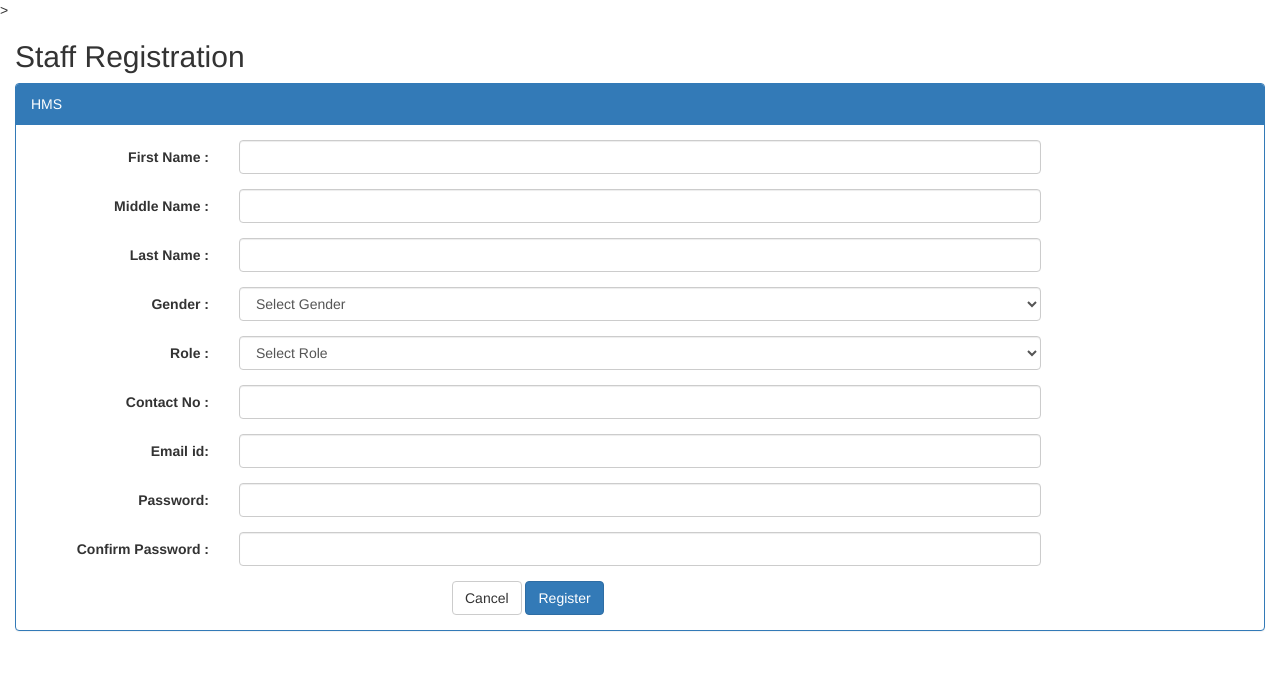
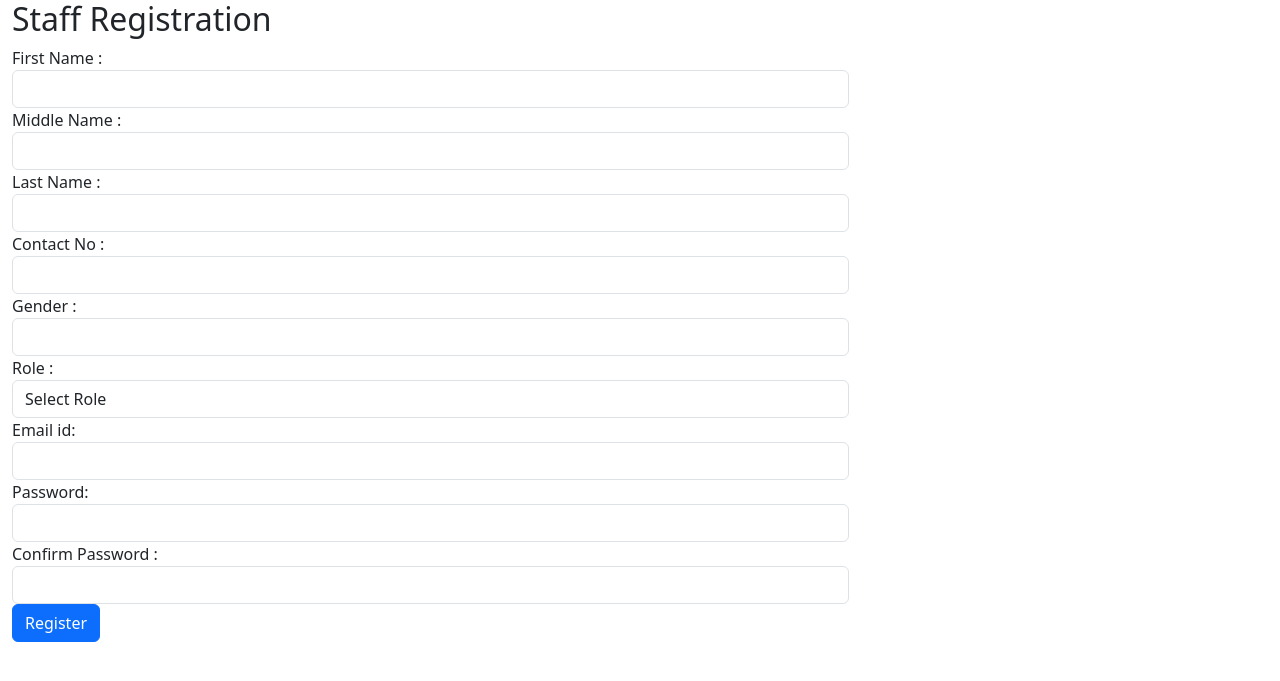
Before and after one commit to rajashnushakya/Hostel_Management_System, a PHP site: page /registration.php in a window 1280 px wide. Shown: the top 681 px of the page. Run offline with PHP 8.4, Linux system fonts and the light colour scheme; some libraries are stand-ins or nearby versions.

Commit message:
unncessary div removed

```diff
--- a/php/registration.php
+++ b/php/registration.php
@@ -49,15 +49,16 @@ $mysqli->close();
 	<meta name="description" content="">
 	<meta name="author" content="">
 	<meta name="theme-color" content="#3e454c">
-	<title>User Registration</title>
+	<title>Staff Registration</title>
 	<link rel="stylesheet" href="css/font-awesome.min.css">
 	<link rel="stylesheet" href="css/bootstrap.min.css">
-	<link rel="stylesheet" href="css/dataTables.bootstrap.min.css">>
+	<link rel="stylesheet" href="css/dataTables.bootstrap.min.css">
 	<link rel="stylesheet" href="css/bootstrap-social.css">
 	<link rel="stylesheet" href="css/bootstrap-select.css">
 	<link rel="stylesheet" href="css/fileinput.min.css">
 	<link rel="stylesheet" href="css/awesome-bootstrap-checkbox.css">
 	<link rel="stylesheet" href="css/style.css">
+	<link href="https://cdn.jsdelivr.net/npm/bootstrap@5.3.3/dist/css/bootstrap.min.css" rel="stylesheet" integrity="sha384-QWTKZyjpPEjISv5WaRU9OFeRpok6YctnYmDr5pNlyT2bRjXh0JMhjY6hW+ALEwIH" crossorigin="anonymous">
 <script type="text/javascript" src="js/jquery-1.11.3-jquery.min.js"></script>
 <script type="text/javascript" src="js/validation.min.js"></script>
 <script type="text/javascript" src="http://code.jquery.com/jquery.min.js"></script>
@@ -75,7 +76,6 @@ return true;
 </script>
 </head>
 <body>
-
 		<div class="content-wrapper">
 			<div class="container-fluid">
 
@@ -87,11 +87,8 @@ return true;
 						<div class="row">
 							<div class="col-md-12">
 								<div class="panel panel-primary">
-									<div class="panel-heading">HMS</div>
 									<div class="panel-body">
 			<form method="post" action="" name="registration" class="form-horizontal" onSubmit="return valid();">
-
-
 
 
 <div class="form-group">
@@ -116,14 +113,16 @@ return true;
 </div>
 
 <div class="form-group">
+	<label class="col-sm-2 control-label">Contact No : </label>
+	<div class="col-sm-8">
+	<input type="text" name="contact" id="contact"  class="form-control" required="required">
+	</div>
+	</div>
+
+	<div class="form-group">
 		<label class="col-sm-2 control-label">Gender : </label>
 		<div class="col-sm-8">
-<select name="gender" class="form-control" required="required">
-<option value="">Select Gender</option>
-<option value="male">Male</option>
-<option value="female">Female</option>
-<option value="others">Others</option>
-</select>
+		<input type="text" name="contact" id="contact"  class="form-control" required="required">
 		</div>
 		</div>
 
@@ -138,12 +137,7 @@ return true;
 </div>
 </div>
 
-<div class="form-group">
-<label class="col-sm-2 control-label">Contact No : </label>
-<div class="col-sm-8">
-<input type="text" name="contact" id="contact"  class="form-control" required="required">
-</div>
-</div>
+
 
 
 <div class="form-group">
@@ -173,7 +167,6 @@ return true;
 
 
 <div class="col-sm-6 col-sm-offset-4">
-<button class="btn btn-default" type="submit">Cancel</button>
 <input type="submit" name="submit" Value="Register" class="btn btn-primary">
 </div>
 </form>
```
Also changed, not shown: php/roomregistration.php (+15 -3 lines). Lines whose indentation alone changed are shown as unchanged.
